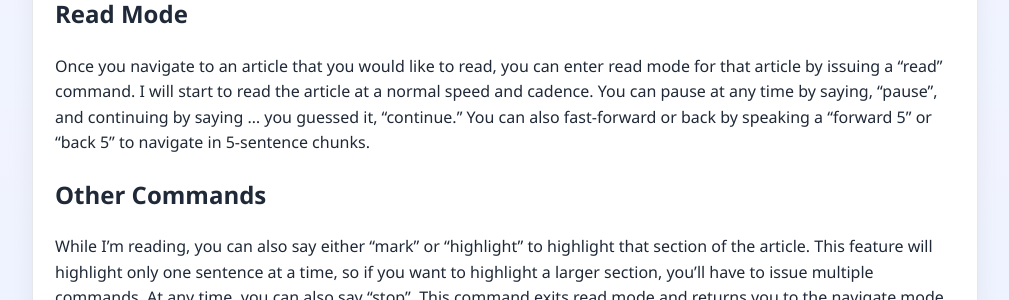
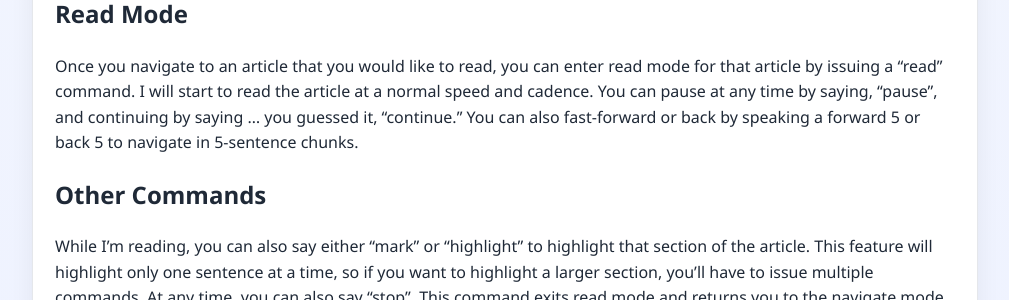
Before and after one commit to adaptiman/tts-conductor, a Jekyll site: the page built from docs/video-walkthrough/a-tour-of-instapaper-assistant-features.md, in a window 1280 px wide. Shown: the part 1405-1705 px from the top of the page, without its empty margins (135-1144 px from the left). Built offline with Jekyll 4.4.1, drawn with Linux system fonts in a browser that asks for light colours.

```diff
--- a/docs/video-walkthrough/a-tour-of-instapaper-assistant-features.md
+++ b/docs/video-walkthrough/a-tour-of-instapaper-assistant-features.md
@@ -13,7 +13,7 @@ Welcome to the feature tour. For the purposes of this demo, my designer is displ
 I have two modes of interacting with you. First is the navigation mode. In this mode, I am working with articles at the index level, as if you were looking at your Instapaper home page. I will always read the title of the currently selected article to orient you about where you are in the index. From there, you can issue a "next" command to move to the next article or "previous" to move to the previous article. You can also issue "first" and "last" commands with an obvious result. It's important to remember that I only work with the newest 25 articles in your account. This is a default that can be changed in my settings. My designer will demonstrate these features now, and then return here for other features.
 
 ## Read Mode
-Once you navigate to an article that you would like to read, you can enter read mode for that article by issuing a "read" command. I will start to read the article at a normal speed and cadence. You can pause at any time by saying, "pause", and continuing by saying ... you guessed it, "continue." You can also fast-forward or back by speaking a "forward 5" or "back 5" to navigate in 5-sentence chunks.
+Once you navigate to an article that you would like to read, you can enter read mode for that article by issuing a "read" command. I will start to read the article at a normal speed and cadence. You can pause at any time by saying, "pause", and continuing by saying ... you guessed it, "continue." You can also fast-forward or back by speaking a forward 5 or back 5 to navigate in 5-sentence chunks.
 
 ## Other Commands
 While I'm reading, you can also say either "mark" or "highlight" to highlight that section of the article. This feature will highlight only one sentence at a time, so if you want to highlight a larger section, you'll have to issue multiple commands. At any time, you can also say "stop". This command exits read mode and returns you to the navigate mode. You can also say "archive" or "delete" from either mode with obvious effect.
```
